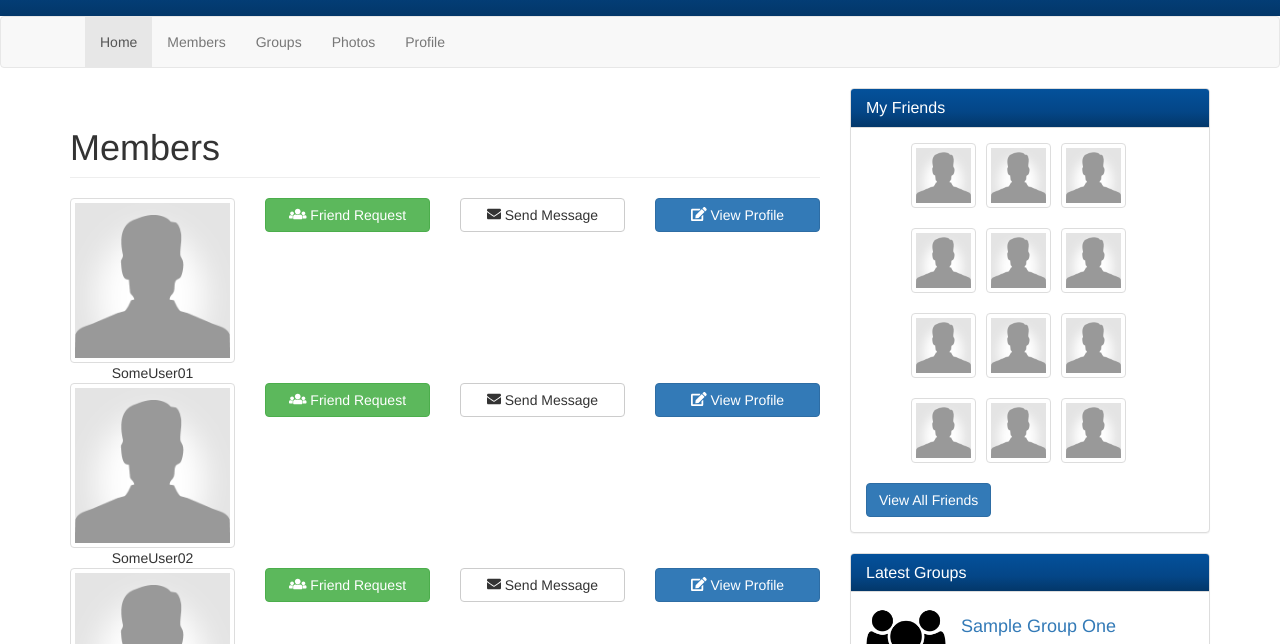
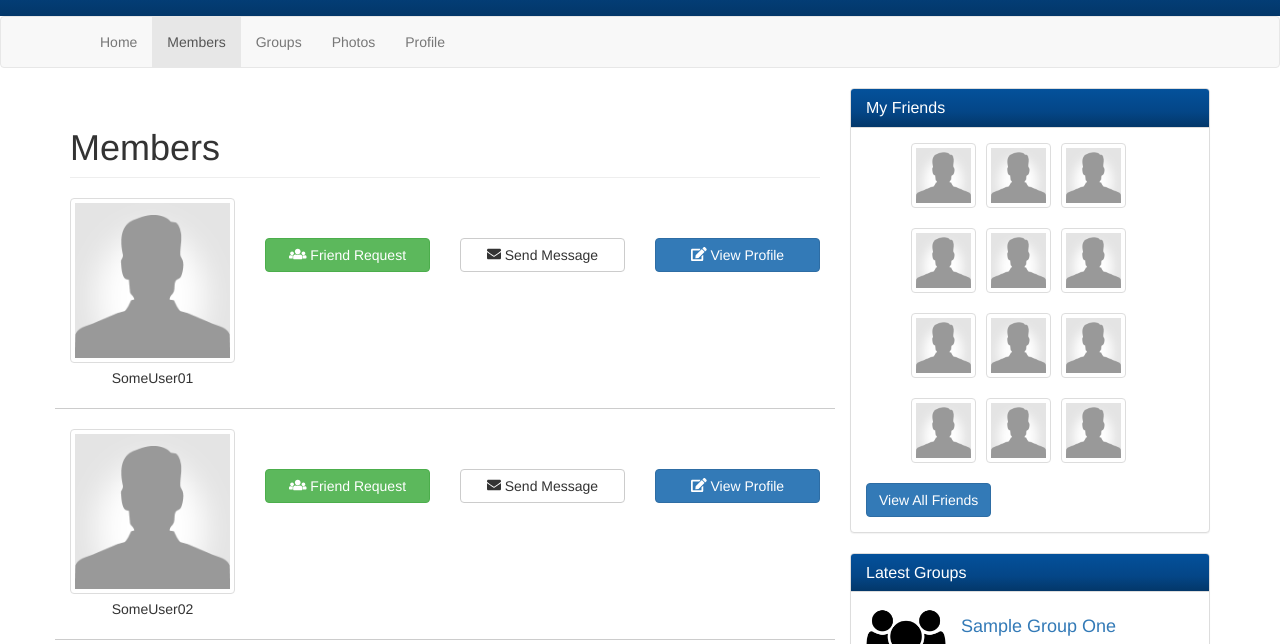
Before and after one commit to kyomu2010/dobble, a plain HTML site: page members.html in a window 1280 px wide. Shown: the part 84-728 px from the top of the page. Drawn offline with nearby package versions, Linux system fonts and the light colour scheme.

Commit message:
modified style.css and members.html, added groups.html

```diff
--- a/css/style.css
+++ b/css/style.css
@@ -107,6 +107,16 @@ header .logo {
 	overflow: auto;
 }
 
+.members .member-row {
+	border-bottom: 1px solid #ccc;
+	padding-bottom: 20px;
+	margin-bottom: 20px;
+}
+
+.members img {
+	margin-bottom: 5px;
+}
+
 footer {
 	background: #f4f4f4;
 	height: 90px;
@@ -117,3 +127,9 @@ footer {
 	margin-top: 30px;
 	border-top: 7px solid #04519b;
 }
+
+@media(min-width: 991px) {
+	.members p {
+		padding-top: 40px;
+	}
+}
--- a/members.html
+++ b/members.html
@@ -48,8 +48,8 @@
         </div>
         <div id="navbar" class="collapse navbar-collapse">
           <ul class="nav navbar-nav">
-            <li class="active"><a href="index.html">Home</a></li>
-            <li><a href="members.html">Members</a></li>
+            <li><a href="index.html">Home</a></li>
+            <li class="active"><a href="members.html">Members</a></li>
             <li><a href="groups.html">Groups</a></li>
             <li><a href="photos.html">Photos</a></li>
             <li><a href="profile.html">Profile</a></li>
```
Also changed, not shown: groups.html (added).
